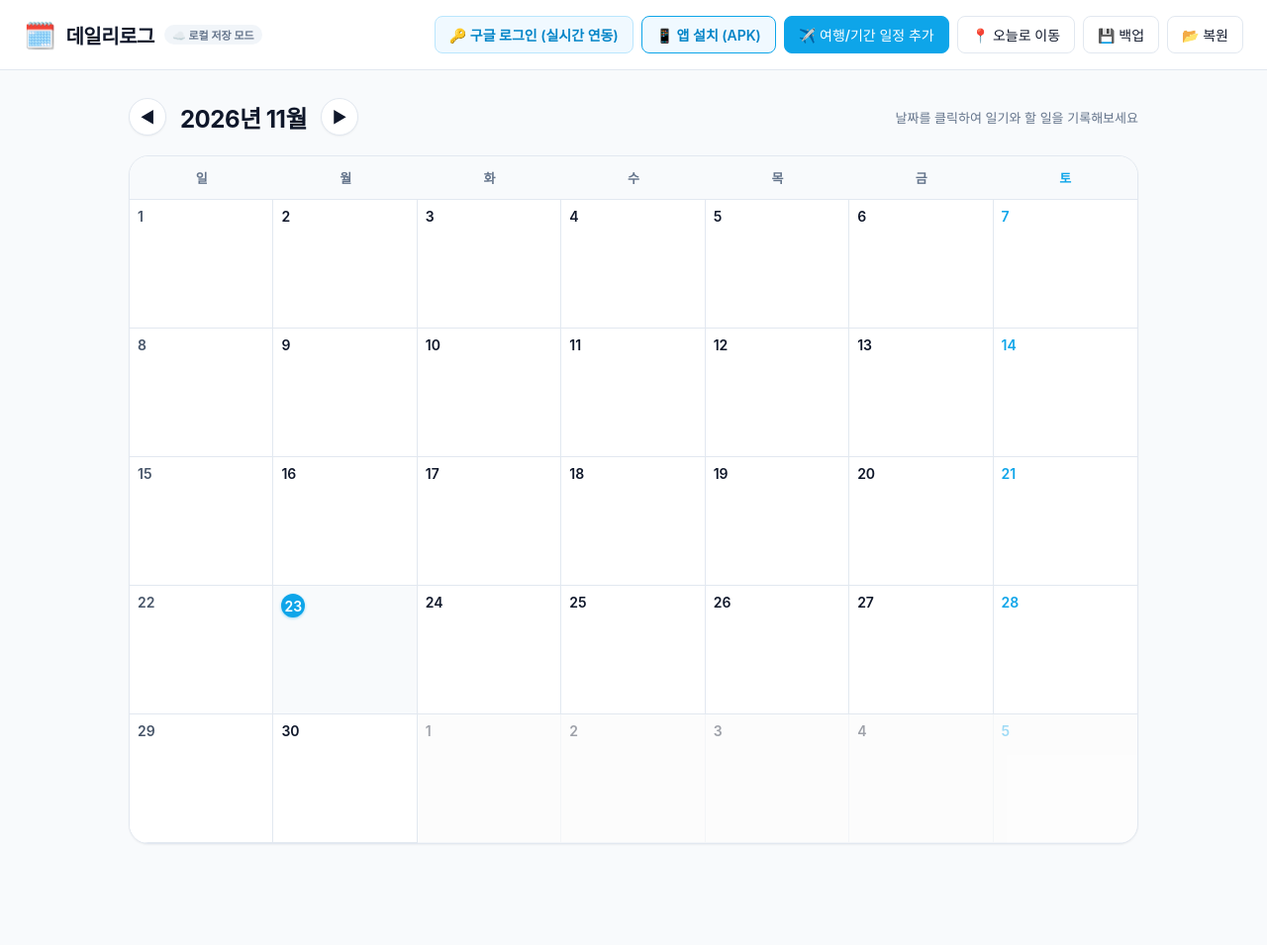
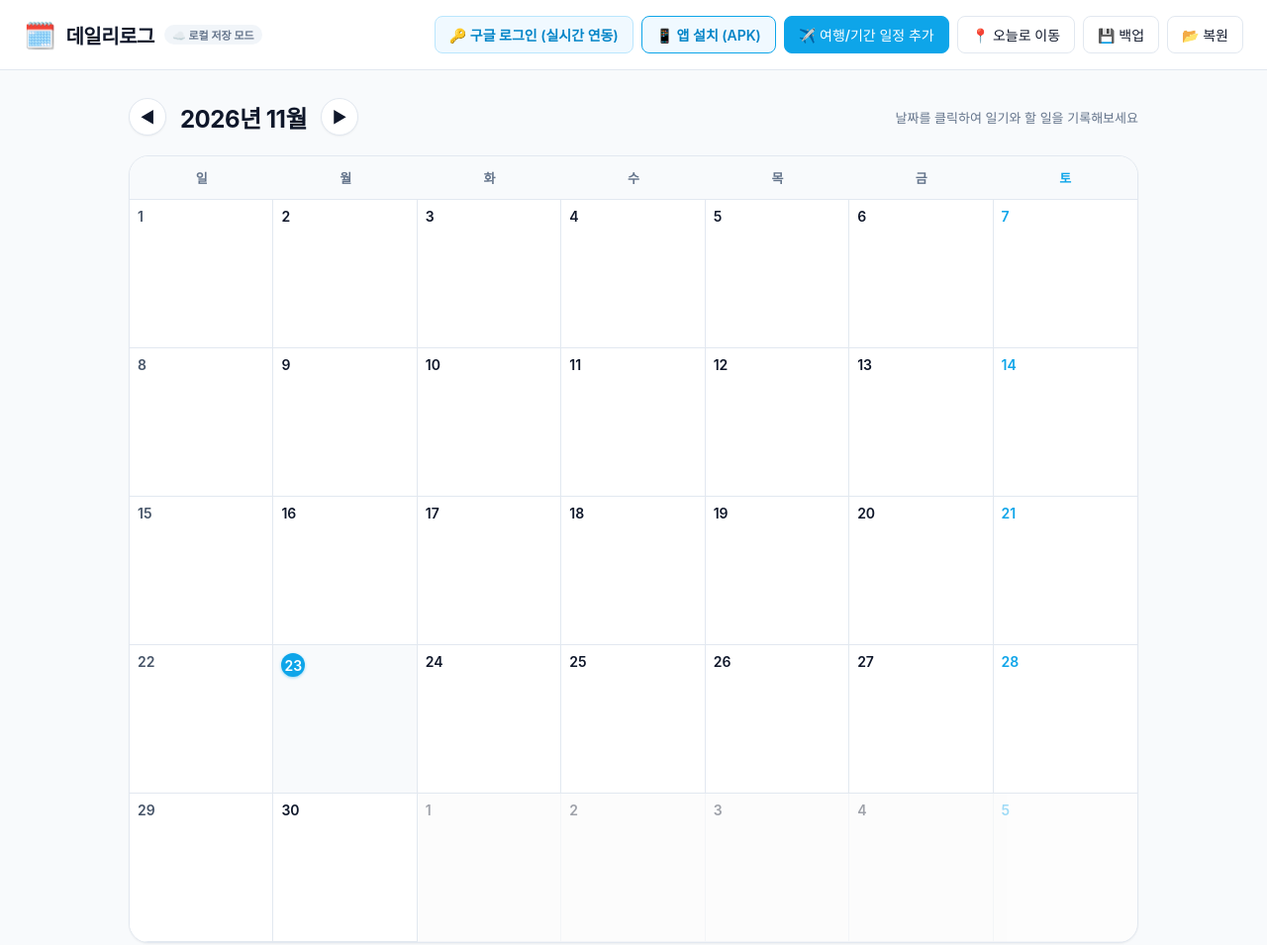
Before and after one commit to 2026jiwon1214/exe1, a plain HTML site: page index.html in a window 1280 px wide. Shown: the whole page at 99% size. Before the commit the page ends 881 px from the top, so only its background shows below. Drawn offline with Linux system fonts and the light colour scheme; no server answers; a web font is replaced by a local one.

Commit message:
style: 달력 셀 높이 150px

```diff
--- a/index.html
+++ b/index.html
@@ -223,7 +223,7 @@
     }
 
     .day-cell {
-      min-height: 130px;
+      min-height: 150px;
       padding: 8px;
       border-right: 1px solid var(--border);
       border-bottom: 1px solid var(--border);
```
